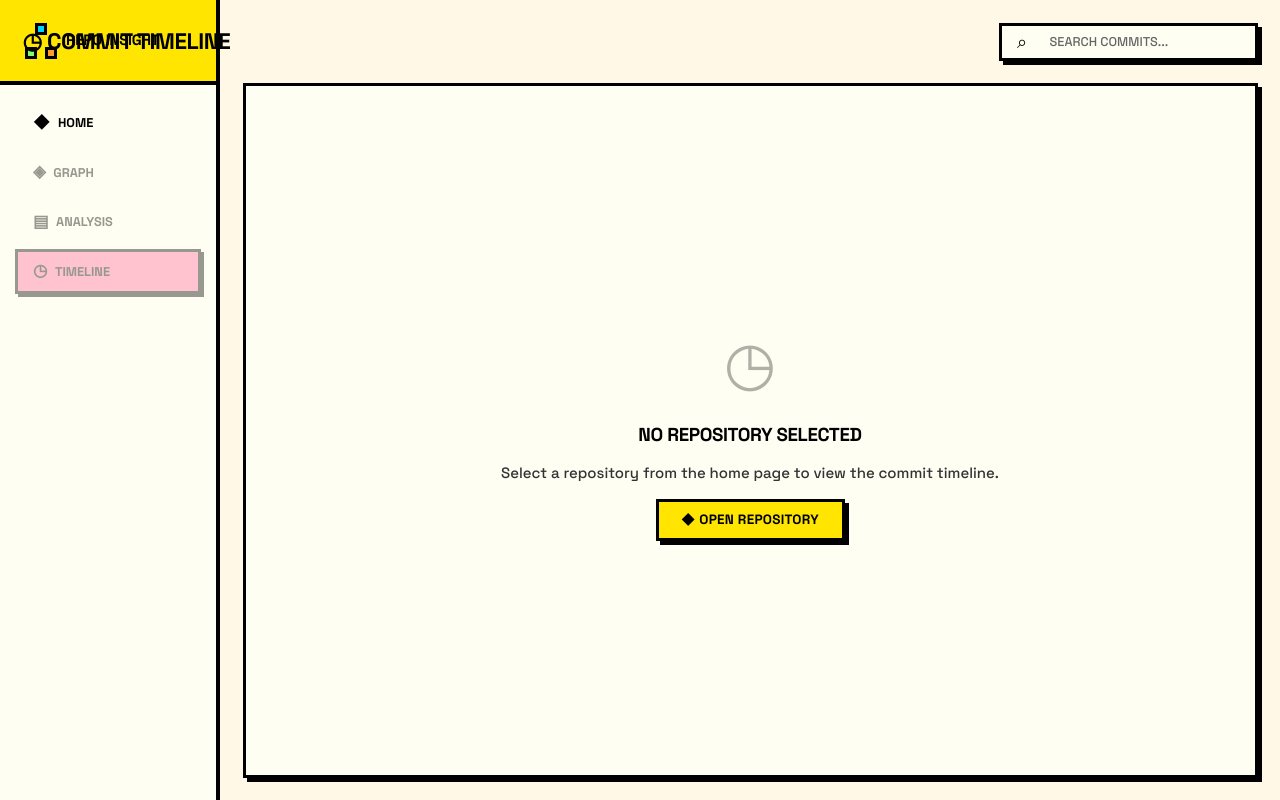
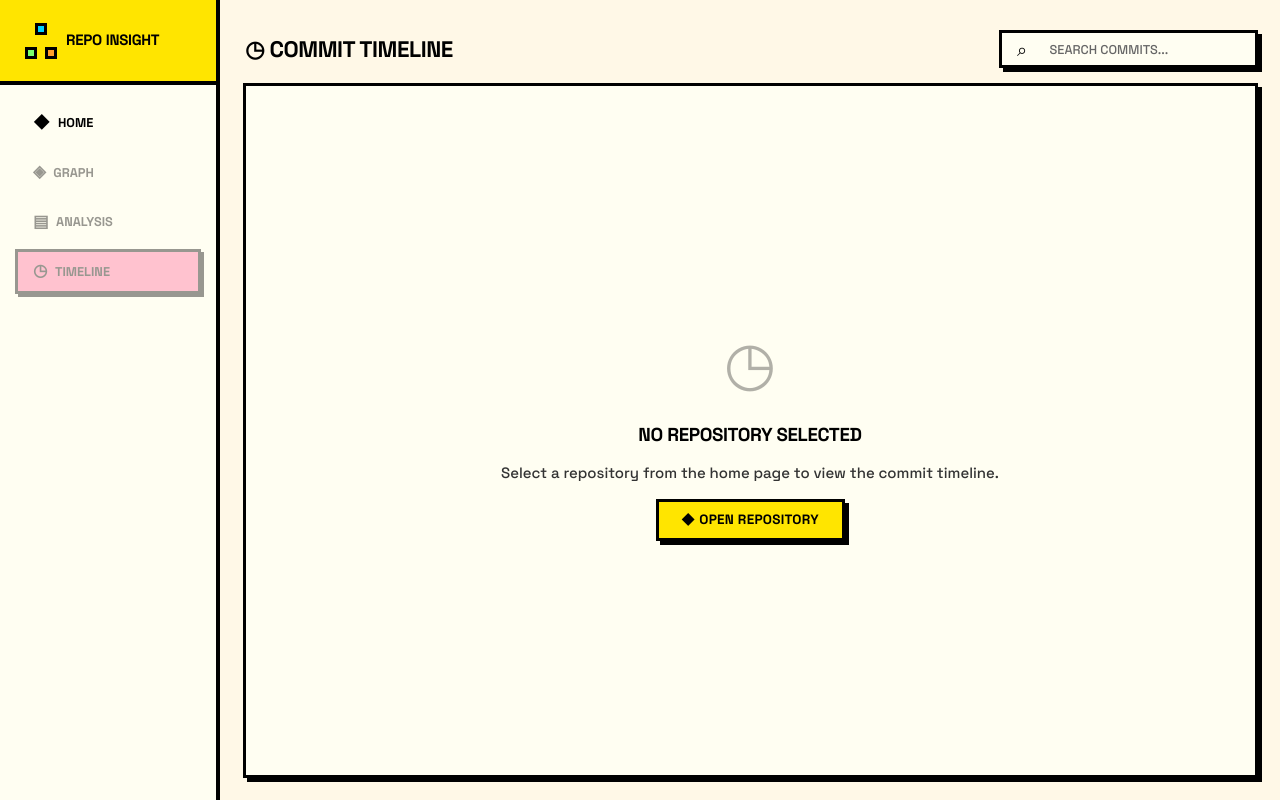
Before and after one commit to cychipo/RepoInsight, a Vue app: page /#/timeline in a window 1280 px wide. Built offline with nearby package versions, Linux system fonts and the light colour scheme.

Commit message:
style: make timeline view header fixed, adjust its left position, and add background/padding.

```diff
--- a/src/views/TimelineView.vue
+++ b/src/views/TimelineView.vue
@@ -303,14 +303,16 @@ function getStatusIcon(status: string): string {
 }
 
 .view-header {
-  position: absolute;
+  position: fixed;
   top: var(--spacing-lg);
-  left: var(--spacing-lg);
+  left: calc(200px + var(--spacing-lg) * 2);
   right: var(--spacing-lg);
   display: flex;
   align-items: center;
   justify-content: space-between;
   z-index: 10;
+  background: var(--bg-primary);
+  padding: var(--spacing-sm) 0;
 }
 
 .view-header h1 {
```
